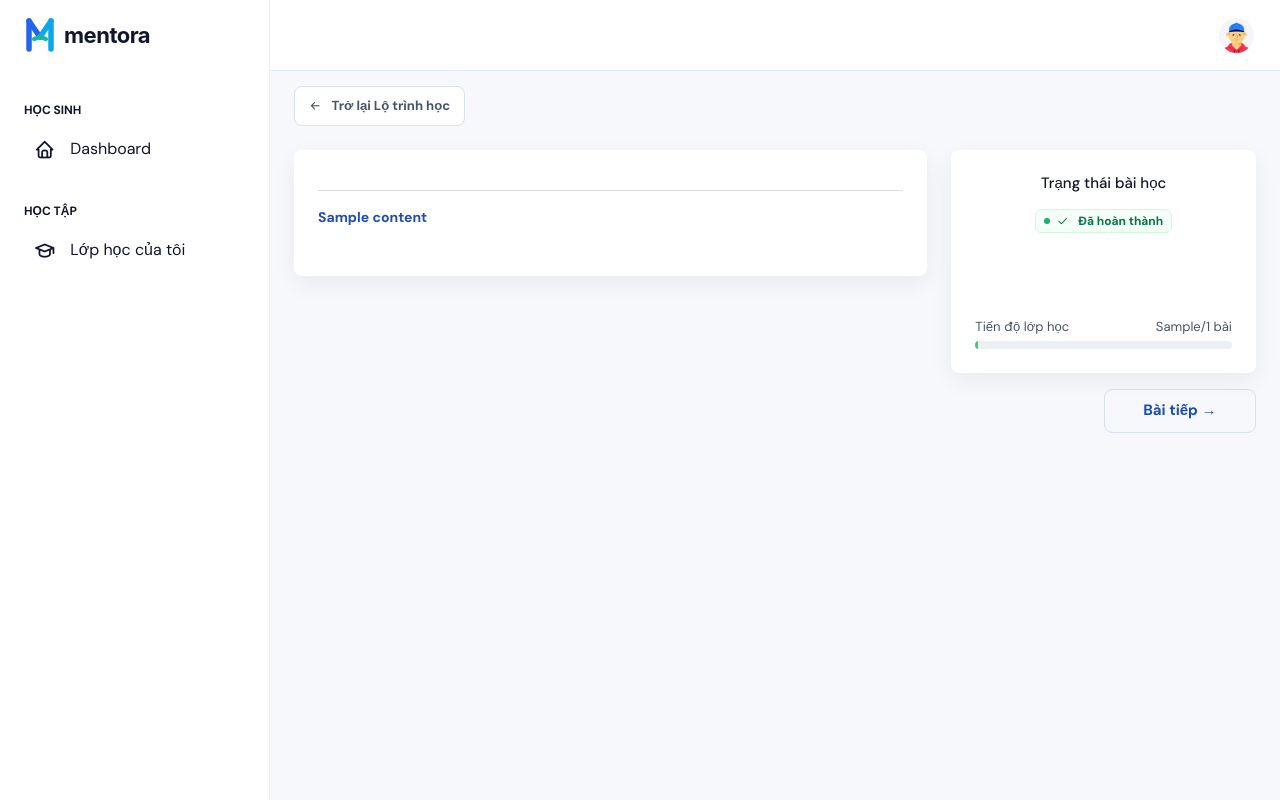
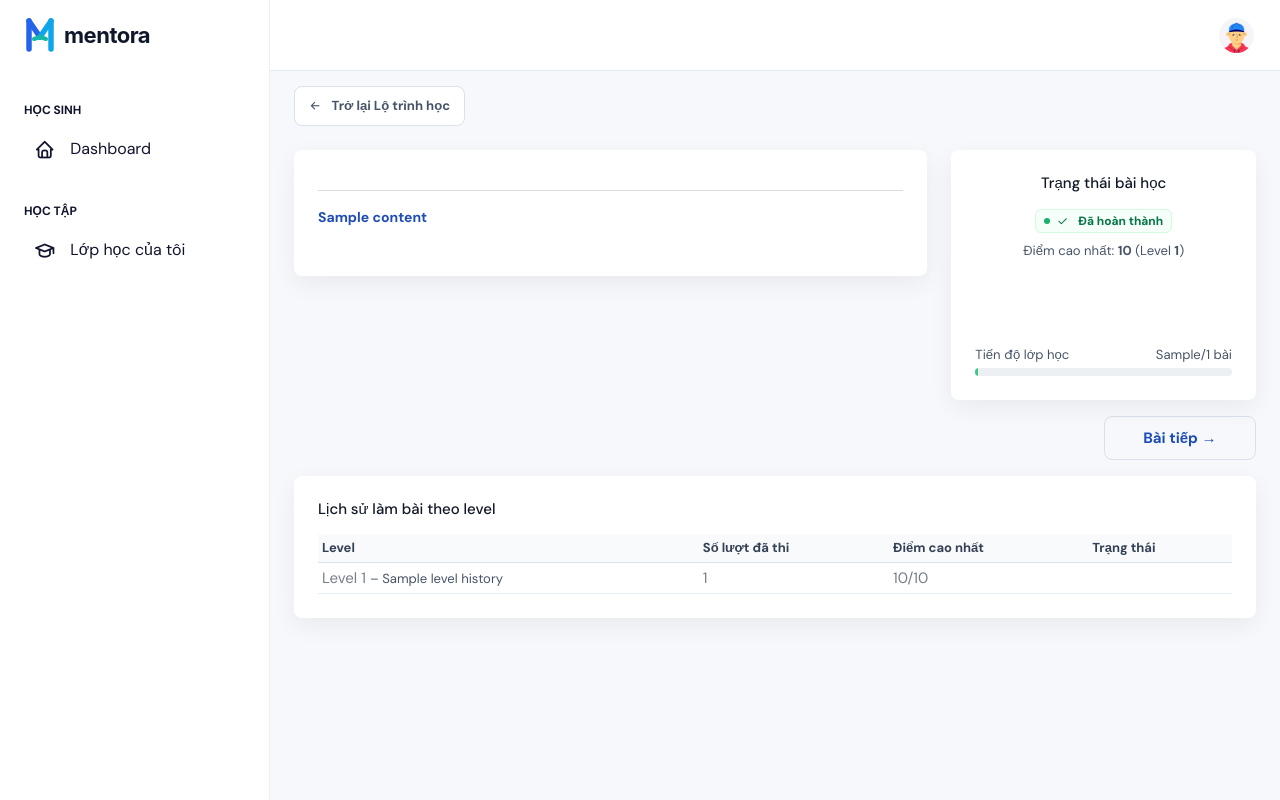
Before and after one commit to dongochieu268/SWP391_Mentora, a Spring app: template src/main/resources/templates/student/learning/node-detail.html in a window 1280 px wide. Run offline with Thymeleaf, Linux system fonts and the light colour scheme; the template is opened without the code that fills it: most values are stand-ins (such as "Sample title", 1, 10 or a date in 2020); data that the repository does not hold is empty; database files in the repository are not loaded; some libraries are stand-ins or nearby versions.

Commit message:
add per-level attempt history and best-score display to node detail page

```diff
--- a/src/main/java/com/edunac/mentora/dto/NodeProgressResponse.java
+++ b/src/main/java/com/edunac/mentora/dto/NodeProgressResponse.java
@@ -4,6 +4,8 @@
 import lombok.Builder;
 import lombok.Data;
 import lombok.NoArgsConstructor;
+
+import java.math.BigDecimal;
 
 @Data
 @NoArgsConstructor
@@ -17,4 +19,6 @@
     private int completedNodes;
     private double progressPercent;
     private boolean prerequisiteMet;
+    private BigDecimal bestScore;
+    private Integer bestLevelNumber;
 }
--- a/src/main/java/com/edunac/mentora/service/learning/NodeProgressService.java
+++ b/src/main/java/com/edunac/mentora/service/learning/NodeProgressService.java
@@ -119,6 +119,10 @@
                             studentId, currentNode.getPrerequisite().getId(), classroomId);
         }
 
+        NodeProgress progress = nodeProgressRepository
+                .findByStudent_IdAndLearningNode_IdAndClassroom_Id(studentId, nodeId, classroomId)
+                .orElse(null);
+
         return NodeProgressResponse.builder()
                 .nodeId(nodeId)
                 .nodeTitle(currentNode.getTitle())
@@ -127,6 +131,8 @@
                 .completedNodes((int) completedNodes)
                 .progressPercent(percent)
                 .prerequisiteMet(prerequisiteMet)
+                .bestScore(progress != null ? progress.getBestScore() : null)
+                .bestLevelNumber(progress != null ? progress.getBestLevelNumber() : null)
                 .build();
     }
 
--- a/src/main/resources/templates/student/learning/node-detail.html
+++ b/src/main/resources/templates/student/learning/node-detail.html
@@ -177,7 +177,7 @@
                             <div class="card-body p-4 text-center">
                                 <h6 class="fw-bold mb-3">Trạng thái bài học</h6>
 
-                                <div id="statusBadge" class="mb-4">
+                                <div id="statusBadge" class="mb-2">
                                     <span th:if="${progress.completed}"
                                           class="status-badge status-active">
                                         <i class="ti ti-check me-1"></i> Đã hoàn thành
@@ -191,6 +191,11 @@
                                         <i class="ti ti-clock me-1"></i> Chưa hoàn thành
                                     </span>
                                 </div>
+
+                                <p class="small text-muted mb-4" th:if="${progress.bestScore != null}">
+                                    Điểm cao nhất: <strong th:text="${progress.bestScore}"></strong>
+                                    (Level <strong th:text="${progress.bestLevelNumber}"></strong>)
+                                </p>
 
                                 <!-- Nút hoàn thành chỉ hiện với node LESSON -->
                                 <!-- Node BRANCH_TEST: hoàn thành tự động sau khi submit bài test -->
@@ -245,6 +250,47 @@
                             <a th:if="${nextNodeId != null}"
                                th:href="@{/student/classrooms/{cid}/nodes/{nid}(cid=${classroomId},nid=${nextNodeId})}"
                                class="btn btn-outline-primary w-50 ms-auto">Bài tiếp →</a>
+                        </div>
+                    </div>
+                </div>
+
+                <!-- ── Lịch sử làm bài theo level (S6) ── -->
+                <div class="row mt-3" th:if="${not #lists.isEmpty(levelHistory)}">
+                    <div class="col-12">
+                        <div class="card shadow-sm border-0">
+                            <div class="card-body p-4">
+                                <h6 class="fw-bold mb-3">Lịch sử làm bài theo level</h6>
+                                <table class="table table-sm align-middle mb-0">
+                                    <thead>
+                                        <tr>
+                                            <th>Level</th>
+                                            <th>Số lượt đã thi</th>
+                                            <th>Điểm cao nhất</th>
+                                            <th>Trạng thái</th>
+                                        </tr>
+                                    </thead>
+                                    <tbody>
+                                        <tr th:each="lvl : ${levelHistory}">
+                                            <td>
+                                                Level <span th:text="${lvl.levelNumber}"></span>
+                                                <span th:if="${lvl.title != null}" class="text-muted small"
+                                                      th:text="'– ' + ${lvl.title}"></span>
+                                            </td>
+                                            <td th:text="${lvl.attemptCount}"></td>
+                                            <td>
+                                                <span th:if="${lvl.attempted}"
+                                                      th:text="${lvl.bestScore} + '/' + ${lvl.maxScore}"></span>
+                                                <span th:unless="${lvl.attempted}">—</span>
+                                            </td>
+                                            <td>
+                                                <span th:if="${!lvl.attempted}" class="status-badge status-inactive">Chưa làm</span>
+                                                <span th:if="${lvl.attempted and lvl.passed}" class="status-badge status-active">Đạt</span>
+                                                <span th:if="${lvl.attempted and !lvl.passed}" class="status-badge status-pending">Chưa đạt</span>
+                                            </td>
+                                        </tr>
+                                    </tbody>
+                                </table>
+                            </div>
                         </div>
                     </div>
                 </div>
```
Also changed, not shown: src/main/java/com/edunac/mentora/controller/student/StudentLearningController.java (+52 -0 lines), src/main/java/com/edunac/mentora/dto/StudentNodeLevelHistoryView.java (added, +39 -0 lines).
